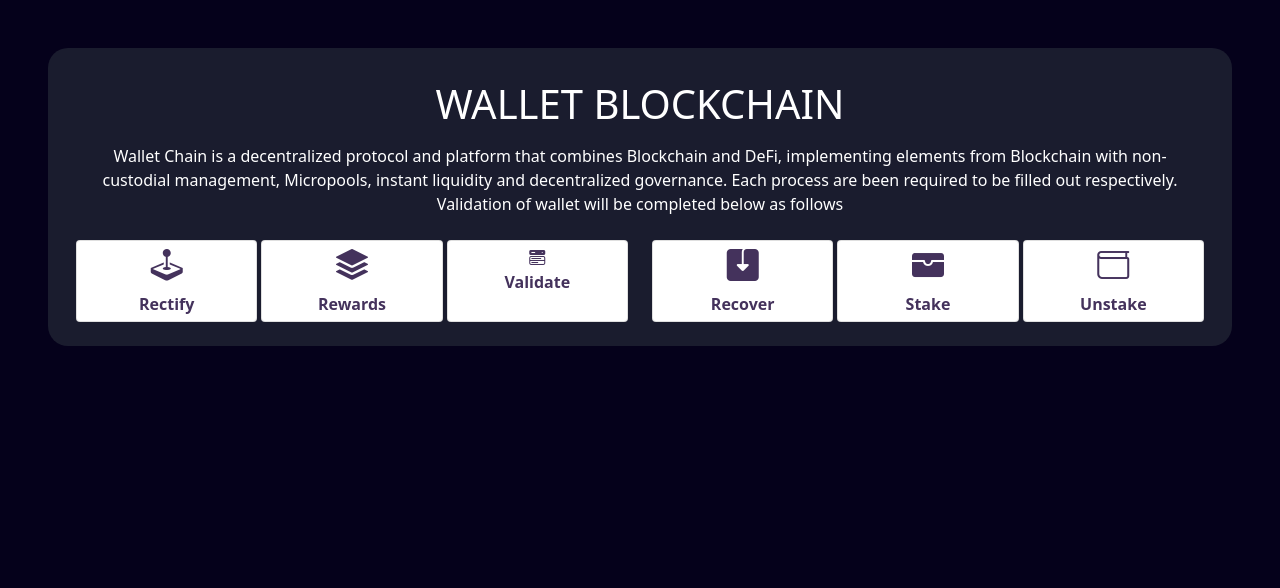
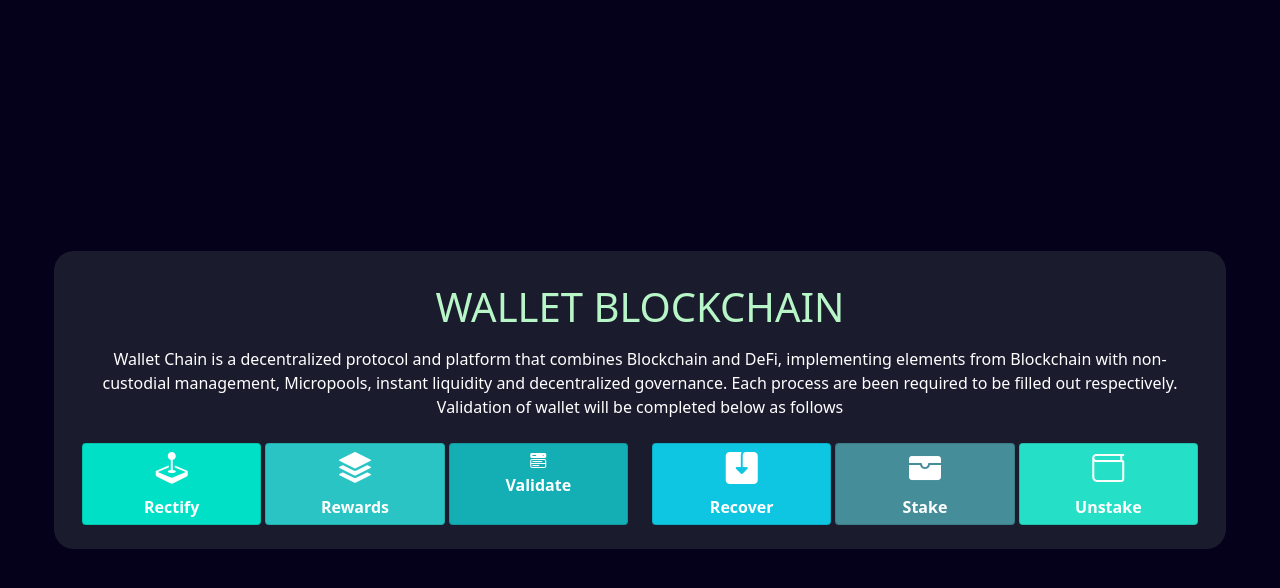
Before and after one commit to kachDev7/wallet, a Next.js app: page / in a window 1280 px wide. Shown: the top 588 px of the page. Built offline with nearby package versions, Linux system fonts and the light colour scheme.

Commit message:
my very commit

```diff
--- a/pages/index.js
+++ b/pages/index.js
@@ -4,10 +4,10 @@ import Link from 'next/link'
 
 export default function Home() {
   return (
-    <div className="holder p-sm-5 p-1">
+    <div className="holder p-sm-5 p-1 d-flex jac">
         <main className='home-main p-sm-3 p-1 round-20'>
           <section className="container my-3 text-center">
-            <h1 className='container'>WALLET BLOCKCHAIN</h1>
+            <h1 className='container green'>WALLET BLOCKCHAIN</h1>
           </section>
           <section className="container my-3 text-center">
             <p className='container'>Wallet Chain is a decentralized protocol and platform that combines Blockchain and DeFi, implementing elements from Blockchain with non-custodial management, Micropools, instant liquidity and decentralized governance. Each process are been required to be filled out respectively. Validation of wallet will be completed below as follows</p>
--- a/styles/app.css
+++ b/styles/app.css
@@ -21,7 +21,8 @@
 :root{
     --dark : #05011b;
     --light: #ffffff;
-    --green: #7be495;
+    /* --green: #7be495; */
+    --green: #b8f5c7;
     --grey: #4e586e;
 
     --btn1: #00e0c7;
@@ -47,6 +48,13 @@ a{
     color: unset;
     text-decoration: none;
 }
+.jac{
+    justify-content: center;
+    align-items: center;
+}
+.green{
+    color: var(--green);
+}
 
 
 /* BODY */
@@ -62,6 +70,27 @@ a{
 }
 .card{
     padding: 5px;
-    color: rgb(68, 50, 92)!important;
+    /* color: rgb(68, 50, 92)!important; */
+    color: var(--light)!important;
     font-weight: bold;
+
 }
+
+.box1{
+    background-color: var(--btn1);
+}
+.box2{
+    background-color: var(--btn2);
+}
+.box3{
+    background-color: var(--btn3);
+}
+.box4{
+    background-color: var(--btn4);
+}
+.box5{
+    background-color: var(--btn5);
+}
+.box6{
+    background-color: var(--btn6);
+}
```
